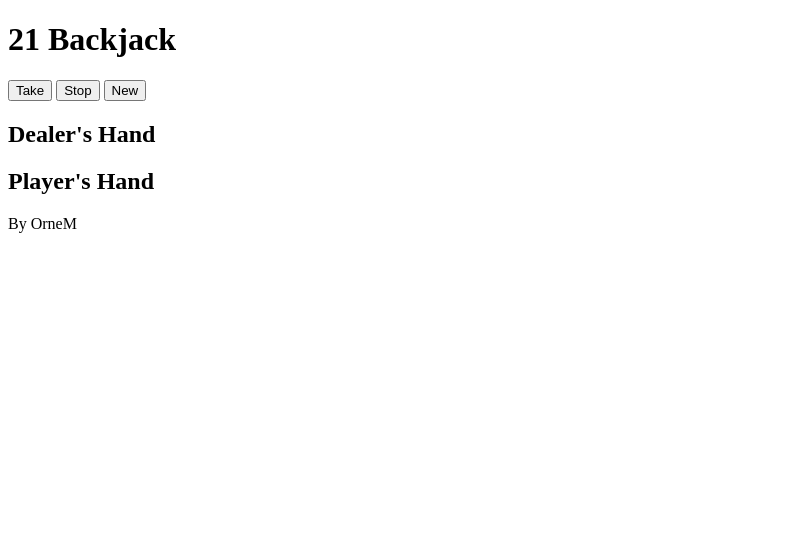
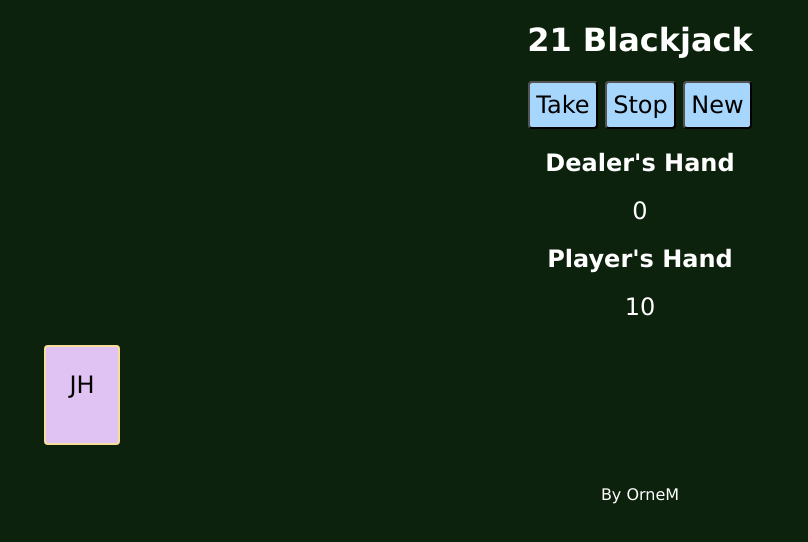
Before and after one commit to MeneghiniOrnella/js-cards-21, a plain HTML site: page index.html in a window 1280 px wide. Both pictures are taken after a click on the button "Take". Shown: the whole page, without its empty margins (0-808 px from the left). Drawn offline with nearby package versions, Linux system fonts and the light colour scheme.

Commit message:
Update proyect

```diff
--- /dev/null
+++ b/css/style.css
@@ -0,0 +1,61 @@
+* {
+    background-color: #0d220d;
+    color: #fff;
+    font-size: x-large;
+    font-family: Verdana, Geneva, Tahoma, sans-serif;
+    text-align: center;
+}
+
+h1 {
+    text-align: center;
+    font-size: xx-large;
+}
+
+button {
+    width: max-content;
+    height: 2rem;
+    background-color: #a7d6fd;
+    color: #000;
+    cursor: pointer;
+    border-radius: 4px;
+    -webkit-border-radius: 4px;
+    -moz-border-radius: 4px;
+    -ms-border-radius: 4px;
+    -o-border-radius: 4px;
+}
+
+.card {
+    width: 3rem;
+    height: 4rem;
+    color: #000;
+    background-color: #e0c3f3;
+    border: #f8de9b solid 2px;
+    margin: 1rem 1.5rem;
+    border-radius: 4px;
+    -webkit-border-radius: 4px;
+    -moz-border-radius: 4px;
+    -ms-border-radius: 4px;
+    -o-border-radius: 4px;
+}
+.card p {
+    background-color: #e0c3f3;
+    color: #000;
+    text-align: center;
+    justify-items: center;
+}
+
+#cardsPlayer,
+#cardsDealer {
+    display: flex;
+    flex-direction: row;
+
+}
+
+footer p {
+    font-size: medium;
+}
+
+/* main,
+footer {
+    text-align: center;
+} */
--- a/index.html
+++ b/index.html
@@ -3,11 +3,12 @@
 <head>
     <meta charset="UTF-8">
     <meta name="viewport" content="width=device-width, initial-scale=1.0">
+    <link rel="stylesheet" href="css/style.css">
     <title>21</title>
 </head>
 <body>
     <header>
-        <h1>21 Backjack</h1>
+        <h1>21 Blackjack</h1>
     </header>
     <main>
         <div id="divBtns">
@@ -15,13 +16,15 @@
             <button id="btnStop">Stop</button>
             <button id="btnNew">New</button>
         </div>
-        <div class="">
-            <div class="">
+        <div class="hand">
+            <div class="groupHand">
                 <h2>Dealer's Hand</h2>
+                <small id="dealerPoints">0</small>
                 <div id="cardsDealer"></div>
             </div>
-            <div class="">
+            <div class="groupHand">
                 <h2>Player's Hand</h2>
+                <small id="playerPoints">0</small>
                 <div id="cardsPlayer"></div>
             </div>
         </div>
@@ -30,7 +33,7 @@
         <p>By OrneM</p>
     </footer>
 
-    <script src="underscore-min.js"></script>
-    <script src="index.js"></script>
+    <script src="https://cdnjs.cloudflare.com/ajax/libs/underscore.js/1.13.4/underscore-min.js"></script>
+    <script src="js/index.js"></script>
 </body>
 </html>
--- a/index.js
+++ b/js/index.js
@@ -11,12 +11,14 @@ const btnNew  = document.getElementById('btnNew');
 const cardsDealer = document.getElementById('cardsDealer');
 const cardsPlayer = document.getElementById('cardsPlayer');
 
-const pointsHTML  = document.querySelectorAll('small');
+const pointsHTML  = [
+    document.getElementById('playerPoints'),
+    document.getElementById('dealerPoints')
+];
 
 const createDeck = () => {
     for (let i = 2; i <= 10; i++) {
         for (let t of ts) {
-            // deck.push(i + 'C');
             deck.push(i + t);
         }
     }
@@ -33,7 +35,7 @@ createDeck();
 
 const takeCard = () => {
     if (deck.length === 0) {
-        throw new Error("There are not cards.");
+        throw new Error("There are no cards.");
     }
     const card = deck.pop();
     return card;
@@ -45,7 +47,7 @@ const valueCard = (card) => {
     if(isNaN(valueCard)) {
         points = (valueCard === 'A') ? 11 : 10;
     } else {
-        points = valueCard + 1;
+        points = parseInt(valueCard);
     }
     return points;
 }
@@ -57,10 +59,12 @@ const spinDealer = (minPoints) => {
         pointsDealer += valueCard(card);
         pointsHTML[1].innerHTML = pointsDealer;
 
-        const imgCard = document.createElement('img');
-        imgCard.src = `img/${card}.png`;
-        imgCard.classList.add('card');
-        cardsDealer.append(imgCard);
+        const imgCard = document.createElement('div');
+        imgCard.className = 'card';
+        const paragraph = document.createElement('p');
+        paragraph.textContent = `${card}`;
+        imgCard.appendChild(paragraph);
+        cardsDealer.append(imgCard); // Agrega al dealer, no al jugador
 
         if(minPoints > 21) {
             break;
@@ -72,13 +76,13 @@ const spinDealer = (minPoints) => {
 
     setTimeout(() => {
         if(pointsDealer === minPoints) {
-            alert('Noone win :(');
+            alert('No one wins :(');
         } else if (minPoints > 21) {
-            alert('Dealer win :(');
+            alert('Dealer wins :(');
         } else if (pointsDealer > 21) {
-            alert('Player win!');
+            alert('Player wins!');
         } else {
-            alert('Dealer win :(');
+            alert('Dealer wins :(');
         }
     }, 100);
 }
@@ -86,12 +90,14 @@ const spinDealer = (minPoints) => {
 btnTake.addEventListener('click', () => {
     const card = takeCard();
 
-    pointsPlayer =+ valueCard(card);
+    pointsPlayer += valueCard(card);
     pointsHTML[0].innerHTML = pointsPlayer;
 
-    const imgCard = document.createElement('img');
-    imgCard.src = `img/${card}.png`;
-    imgCard.classList.add('card');
+    const imgCard = document.createElement('div');
+    imgCard.className = 'card';
+    const paragraph = document.createElement('p');
+    paragraph.textContent = `${card}`;
+    imgCard.appendChild(paragraph);
     cardsPlayer.append(imgCard);
 
     if(pointsPlayer > 21 || pointsPlayer === 21) {
@@ -108,7 +114,6 @@ btnStop.addEventListener('click', () => {
 });
 
 btnNew.addEventListener('click', () => {
-    deck = [];
     deck = createDeck();
 
     pointsDealer = 0;
@@ -120,6 +125,6 @@ btnNew.addEventListener('click', () => {
     cardsDealer.innerHTML = '';
     cardsPlayer.innerHTML = '';
 
-    btnTake.disabled = true;
-    btnStop.disabled = true;
+    btnTake.disabled = false;
+    btnStop.disabled = false;
 });
```
Also changed, not shown: js/underscore-min.js (renamed from underscore-min.js).
